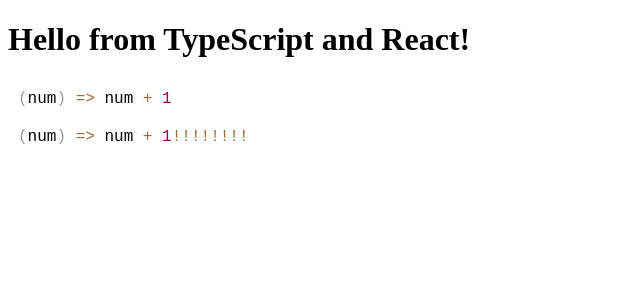
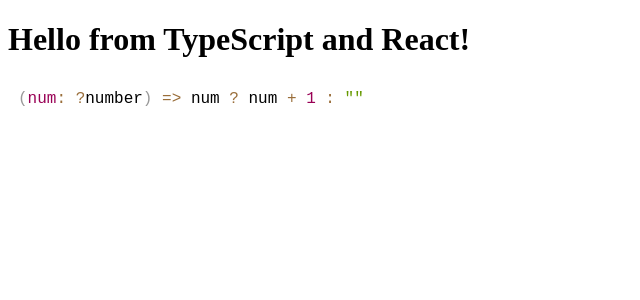
Before and after one commit to diskshima/fl2ts-web, a React app: page / in a window 1280 px wide. Shown: the top 300 px of the page, without its empty margins (0-640 px from the left). Built offline with nearby package versions, Linux system fonts and the light colour scheme.

Commit message:
Convert Flow to TypeScript using Babel

```diff
--- a/index.html
+++ b/index.html
@@ -4,6 +4,7 @@
     <meta charset="UTF-8" />
     <title>Hello React!</title>
     <link href="./node_modules/prismjs/themes/prism.css" rel="stylesheet" />
+    <script src="https://unpkg.com/@babel/standalone/babel.js"></script>
   </head>
   <body>
     <div id="app"></div>
--- a/package.json
+++ b/package.json
@@ -14,6 +14,10 @@
   "author": "Daisuke Shimamoto <diskshima@gmail.com>",
   "license": "ISC",
   "devDependencies": {
+    "@babel/traverse": "^7.3.4",
+    "@types/babel__core": "^7.1.0",
+    "@types/babel__traverse": "^7.0.6",
+    "@types/node": "^10.12.0",
     "@types/react": "^16.8.7",
     "@types/react-dom": "^16.8.2",
     "awesome-typescript-loader": "^5.2.1",
--- a/src/components/App.tsx
+++ b/src/components/App.tsx
@@ -1,14 +1,23 @@
 import * as React from 'react';
 import Editor from 'react-simple-code-editor';
 import * as Prism from 'prismjs';
+import * as FL2TS from '../babel-plugin-flow-to-typescript/index';
 
-const initialCode = '(num) => num + 1';
+const initialCode = '(num: ?number) => num ? num + 1 : ""';
 
 export class App extends React.Component {
   state = { code: initialCode };
 
   convert = (codeFrom: string) => {
-    return codeFrom + '!!!!!!!!';
+    try {
+      return Babel.transform(codeFrom, {
+        plugins: [FL2TS()],
+        presets: ['es2015'],
+      }).code;
+    } catch (e) {
+      console.error(e);
+      return "";
+    }
   }
 
   renderFrom = () =>
--- a/src/global.d.ts
+++ b/src/global.d.ts
@@ -0,0 +1,2 @@
+type Babel = typeof import('babel__core');
+declare var Babel: Babel;
--- a/webpack.config.js
+++ b/webpack.config.js
@@ -30,5 +30,9 @@
   externals: {
     "react": "React",
     "react-dom": "ReactDOM"
+  },
+
+  optimization: {
+    minimize: false
   }
 };
```
Also changed, not shown: 1 other file (tests, documents, lock files or other folders).
